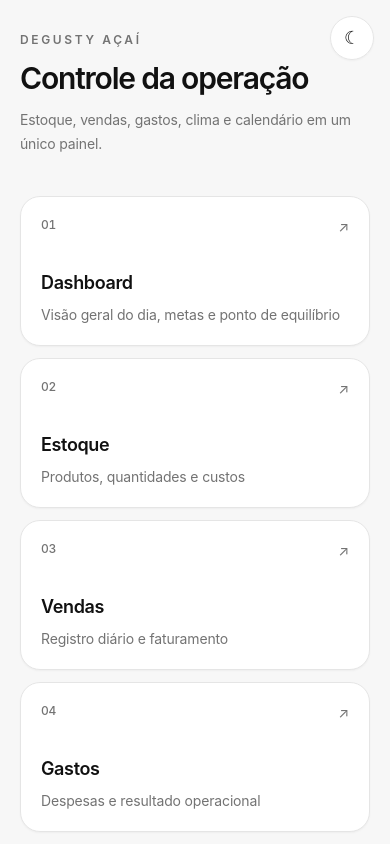
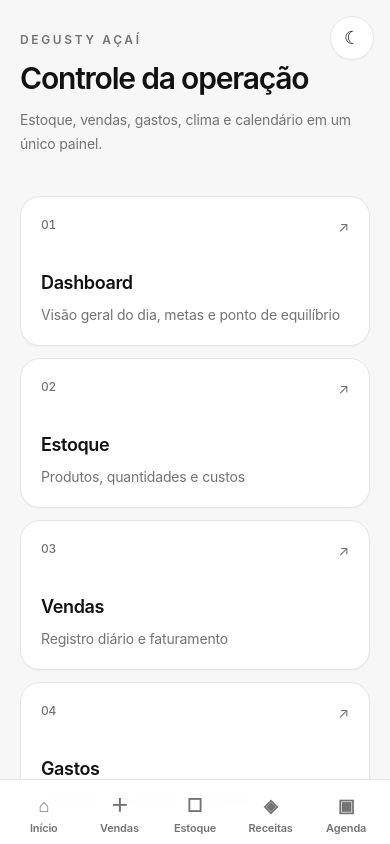
Before and after one commit to Foxkvjx/degustyacaii, a Next.js app: page / in a window 390 px wide. Shown: the top 844 px of the page. Built offline with nearby package versions, Linux system fonts and the light colour scheme; no server answers.

Commit message:
fix: keep mobile navigation fixed across the app

```diff
--- a/app/layout.tsx
+++ b/app/layout.tsx
@@ -3,6 +3,7 @@ import "./globals.css";
 import ThemeToggle from "./components/ThemeToggle";
 import MutationSync from "./components/MutationSync";
 import SyncIndicator from "./components/SyncIndicator";
+import MobileNav from "./components/MobileNav";
 
 export const metadata: Metadata = {
   title: "Degusty Açaí | Controle Operacional",
@@ -24,6 +25,7 @@ export default function RootLayout({ children }: Readonly<{ children: React.Reac
         <MutationSync />
         <SyncIndicator />
         {children}
+        <MobileNav />
       </body>
     </html>
   );
```
